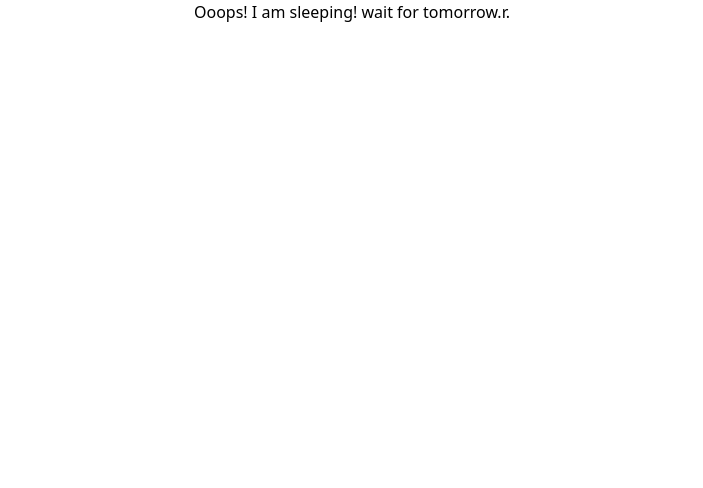
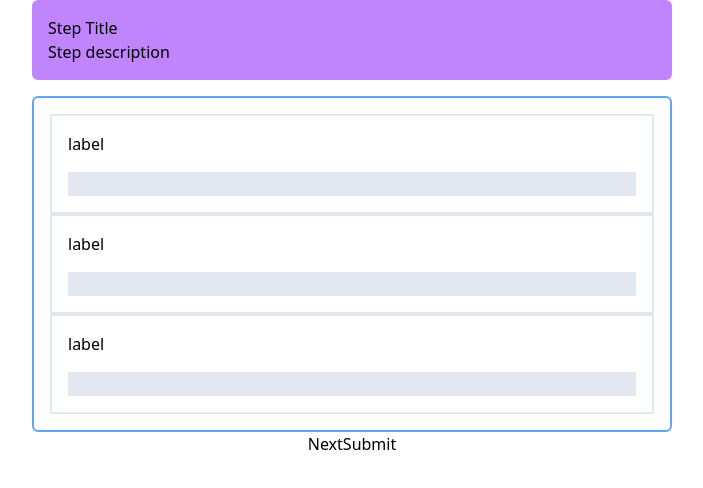
Before and after one commit to i-m-hossain/dynamic-form-builder-react-redux, a React (Create React App) app: page /preview in a window 1280 px wide. Shown: the top 488 px of the page, without its empty margins (288-991 px from the left). Built offline with nearby package versions, Linux system fonts and the light colour scheme.

Commit message:
added preview form

```diff
--- a/src/App.js
+++ b/src/App.js
@@ -4,6 +4,7 @@ import Layout from "./components/Layout/Layout";
 import Form from "./pages/Form/Form";
 import Login from "./pages/Login/Login";
 import Preview from "./pages/Preview/Preview";
+import Step from "./pages/Preview/Step/Step";
 
 function App() {
     return (
@@ -12,7 +13,10 @@ function App() {
                 <Routes>
                     <Route path="/" element={<Login />} />
                     <Route path="/form" element={<Form />} />
-                    <Route path="/preview" element={<Preview />} />
+
+                    <Route path="preview" element={<Preview />}>
+                        <Route path="step" element={<Step />} />
+                    </Route>
                 </Routes>
             </Layout>
         </BrowserRouter>
--- a/src/components/Navbar/Navbar.jsx
+++ b/src/components/Navbar/Navbar.jsx
@@ -13,7 +13,7 @@ const Navbar = () => {
                             Create Form
                         </Link>
                         <Link
-                            to="/preview"
+                            to="/preview/step"
                             className="mr-5 hover:text-gray-900"
                         >
                             Preview
--- a/src/pages/Form/Form.jsx
+++ b/src/pages/Form/Form.jsx
@@ -31,7 +31,9 @@ const Form = () => {
                     >
                         {steps.length !== 1 && (
                             <div className="flex justify-between items-center px-4 bg-purple-400 p-2 rounded-md">
-                                <h4>Step {index + 1}</h4>
+                                <h4>
+                                    Step {index + 1} of {steps.length}
+                                </h4>
                                 {index !== 0 && (
                                     <button
                                         className="text-2xl text-red-400 bg-slate-100 rounded-full p-1"
--- a/src/pages/Preview/Preview.jsx
+++ b/src/pages/Preview/Preview.jsx
@@ -1,9 +1,39 @@
 import React from "react";
+import { useSelector } from "react-redux";
+import { Outlet } from "react-router-dom";
 
 const Preview = () => {
+    let steps = [];
+    let inputs = [];
+    let options = [];
+    const formSteps = useSelector((state) => state.steps.steps);
+    console.log("state----->", formSteps);
     return (
-        <div className="flex justify-center items-center">
-            Ooops! I am sleeping! wait for tomorrow.r.
+        <div className="flex flex-col justify-center items-center">
+            <div className="bg-purple-400 w-2/4 p-4 rounded-md">
+                <h2>Step Title</h2>
+                <p>Step description</p>
+                {/* <p>Logged in as admin@admin.com</p> */}
+            </div>
+            {/* <Outlet /> */}
+            <div className="border-2 w-2/4 p-4 rounded-md mt-4 border-blue-400">
+                <div className="border-2 p-4 border-slate-200 flex flex-col space-y-4">
+                    <label htmlFor="">label</label>
+                    <input type="text" className="outline-none bg-slate-200" />
+                </div>
+                <div className="border-2 p-4 border-slate-200 flex flex-col space-y-4">
+                    <label htmlFor="">label</label>
+                    <input type="text" className="outline-none bg-slate-200" />
+                </div>
+                <div className="border-2 p-4 border-slate-200 flex flex-col space-y-4">
+                    <label htmlFor="">label</label>
+                    <input type="text" className="outline-none bg-slate-200" />
+                </div>
+            </div>
+            <div>
+                <button>Next</button>
+                <button>Submit</button>
+            </div>
         </div>
     );
 };
--- /dev/null
+++ b/src/pages/Preview/Step/Step.jsx
@@ -0,0 +1,14 @@
+import React from "react";
+
+const Step = () => {
+    return (
+        <div>
+            <div>
+                <label htmlFor="">label</label>
+                <input type="text" />
+            </div>
+        </div>
+    );
+};
+
+export default Step;
```
